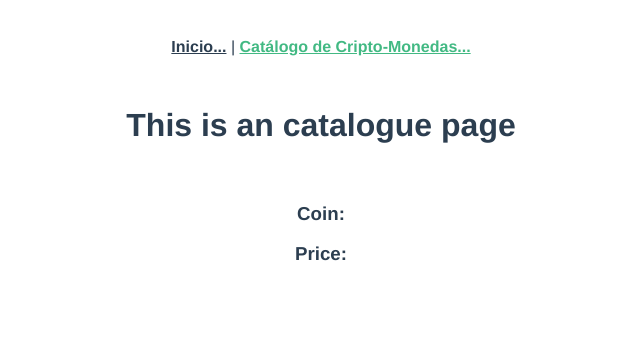
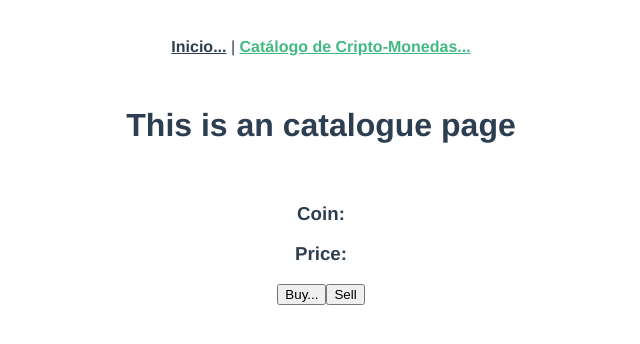
Before and after one commit to ChristianBuscarol/Virtual-Wallet-SIteWeb, a Vue app: page /CoinCatalogueView in a window 1280 px wide. Shown: the top 344 px of the page, without its empty margins (319-959 px from the left). Built offline with nearby package versions, Linux system fonts and the light colour scheme.

Commit message:
Se modificó el componente para querer mostrar la lista de monedas mediante sus imágenes, pero no se ha logrado, aún, se necesita corregir dicho evento.

```diff
--- a/src/components/CriptoCoinsListComponent.vue
+++ b/src/components/CriptoCoinsListComponent.vue
@@ -1,14 +1,17 @@
 <template>
   <div class="CriptoCoinsList">
     <body>
-      <div>
-        <img>
+      <div class="CriptoInfoBox">
+        <img src="" alt="">
         <h3>Coin: </h3><p><strong>{{  }}</strong></p>
         <h3>Price: </h3><p><strong>{{  }}</strong></p>
+
+        <div class="">
+          <button type="button" id="btnValidatePurchase">Buy...</button>
+          <button type="button" id="btnValidateSale">Sell</button>
+        </div>
       </div>
-      <div>
-
-      </div>
+      <div v-for="Coin in Coins" :key="Coin.id" class="Coin-Circle" @mouseover="showActualImageOver(Coin.image)" :style="{backgroundImage: Coins.image}"></div>
     </body>
   </div>
 </template>
@@ -24,8 +27,8 @@
             title: "Bitecoin",
             price: 0,
             image: '../assets/BitcoinGif.gif',
-            consultaPrecio: 0,
             url: 'https://criptoya.com/api/satoshitango/btc/ars',
+            consultaPrecio: 0
           },
           {
             id: 2,
@@ -69,10 +72,22 @@
           }
         ]
       }
+    },
+    methods: {
+      showActualImageOver(CoinImage){
+        this.image = CoinImage;
+      }
     }
   }
 </script>
 
 <style scoped>
-
+  .Coin-Circle{
+    width: 100px;
+    height: 100px;
+    border-radius: 50%;
+    border-style: inherit black;
+    border: 1.5px;
+    margin-top: 5px;
+  }
 </style>
```
